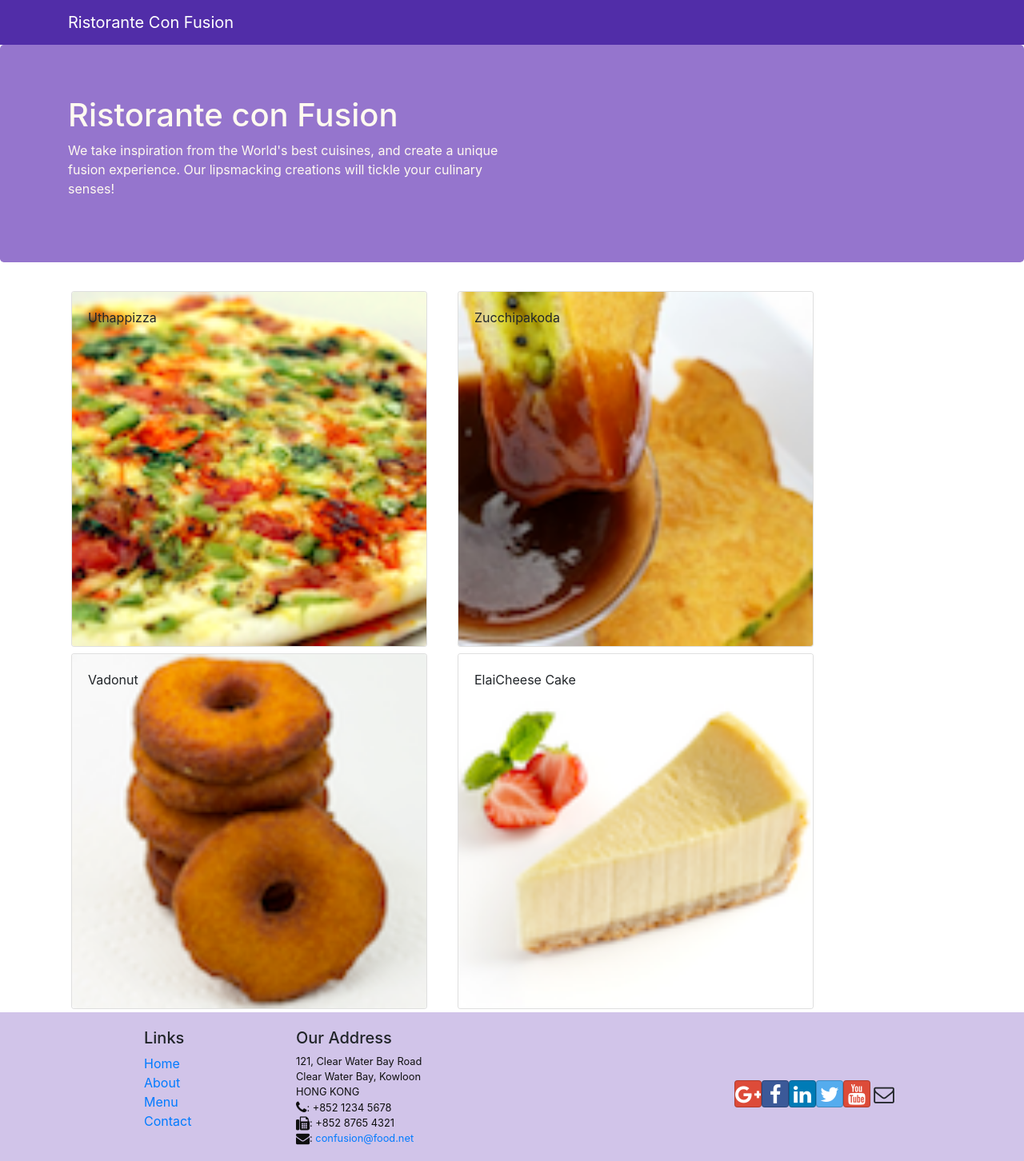
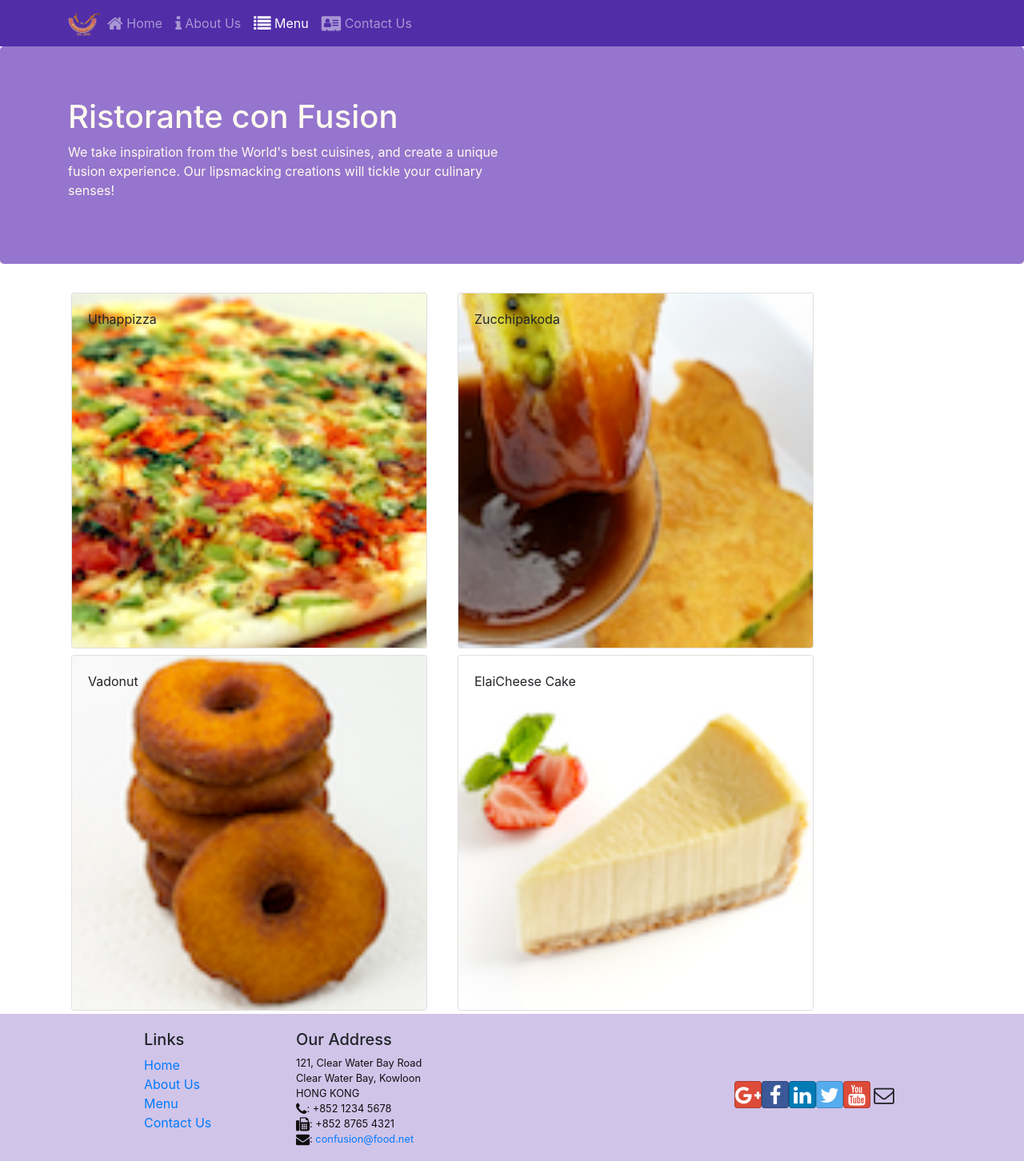
Before and after one commit to lehoangnhatlinh/my-app, a React (Create React App) app: page /menu in a window 1280 px wide. Shown: the top 1452 px of the page at 80% size. Built offline with nearby package versions, Linux system fonts and the light colour scheme.

Commit message:
React Router

```diff
--- a/src/App.js
+++ b/src/App.js
@@ -2,6 +2,7 @@
 import { Component } from 'react';
 import { DISHES } from './shared/dishes';
 import Main from './component/MainComponent';
+import { BrowserRouter } from 'react-router-dom';
 
 class App extends Component {
   constructor(props) {
@@ -13,9 +14,11 @@
 
   render() {
     return (
-      <div className="App">
-        <Main />
-      </div>
+      <BrowserRouter>
+        <div className="App">
+          <Main />
+        </div>
+      </BrowserRouter>
     );
   }
 }
--- a/src/component/FooterComponent.js
+++ b/src/component/FooterComponent.js
@@ -1,4 +1,5 @@
 import React from 'react';
+import { Link } from 'react-router-dom';
 
 function Footer(props) {
   return (
@@ -8,10 +9,10 @@
           <div className="col-4 offset-1 col-sm-2">
             <h5>Links</h5>
             <ul className="list-unstyled">
-              <li><a href="#">Home</a></li>
-              <li><a href="#">About</a></li>
-              <li><a href="#">Menu</a></li>
-              <li><a href="contactus.html">Contact</a></li>
+              <li><Link to='/home'>Home</Link></li>
+              <li><Link to='/aboutus'>About Us</Link></li>
+              <li><Link to='/menu'>Menu</Link></li>
+              <li><Link to='/contactus'>Contact Us</Link></li>
             </ul>
           </div>
           <div className="col-7 col-sm-5">
--- a/src/component/HeaderComponent.js
+++ b/src/component/HeaderComponent.js
@@ -1,13 +1,47 @@
 import React, { Component } from 'react';
-import { Navbar, NavbarBrand, Jumbotron } from 'reactstrap';
+import { Nav, Navbar, NavbarBrand, NavbarToggler, Collapse, NavItem, Jumbotron } from 'reactstrap';
+import { NavLink } from 'react-router-dom';
+
 
 class Header extends Component {
+  constructor(props) {
+    super(props);
+
+    this.toggleNav = this.toggleNav.bind(this);
+    this.state = {
+      isNavOpen: false
+    };
+  }
+
+  toggleNav() {
+    this.setState({
+      isNavOpen: !this.state.isNavOpen
+    });
+  }
+
   render() {
     return (
-      <React.Fragment>
-        <Navbar dark>
+      <div>
+        <Navbar dark expand="md">
           <div className="container">
-            <NavbarBrand href="/">Ristorante Con Fusion</NavbarBrand>
+            <NavbarToggler onClick={this.toggleNav} />
+            <NavbarBrand className="mr-auto" href="/"><img src='assets/images/logo.png' height="30" width="41" alt='Ristorante Con Fusion' /></NavbarBrand>
+            <Collapse isOpen={this.state.isNavOpen} navbar>
+              <Nav navbar>
+                <NavItem>
+                  <NavLink className="nav-link" to='/home'><span className="fa fa-home fa-lg"></span> Home</NavLink>
+                </NavItem>
+                <NavItem>
+                  <NavLink className="nav-link" to='/aboutus'><span className="fa fa-info fa-lg"></span> About Us</NavLink>
+                </NavItem>
+                <NavItem>
+                  <NavLink className="nav-link" to='/menu'><span className="fa fa-list fa-lg"></span> Menu</NavLink>
+                </NavItem>
+                <NavItem>
+                  <NavLink className="nav-link" to='/contactus'><span className="fa fa-address-card fa-lg"></span> Contact Us</NavLink>
+                </NavItem>
+              </Nav>
+            </Collapse>
           </div>
         </Navbar>
         <div className='jumbotron'>
@@ -20,9 +54,10 @@
             </div>
           </div>
         </div>
-      </React.Fragment>
+      </div>
     );
   }
 }
 
+
 export default Header;
--- /dev/null
+++ b/src/component/HomeComponent.js
@@ -0,0 +1,11 @@
+import React from 'react';
+
+function Home(props) {
+  return (
+    <div className="container">
+      <h4>Home</h4>
+    </div>
+  );
+}
+
+export default Home;
--- a/src/component/MainComponent.js
+++ b/src/component/MainComponent.js
@@ -1,11 +1,11 @@
 import React, { Component } from 'react';
-import { Navbar, NavbarBrand } from 'reactstrap';
 import Menu from './MenuComponent';
 import DishDetail from './DishdetailComponent';
 import { DISHES } from '../shared/dishes';
 import Header from './HeaderComponent';
 import Footer from './FooterComponent';
-
+import Home from './HomeComponent';
+import { Switch, Route, Redirect } from 'react-router-dom';
 
 class Main extends Component {
 
@@ -22,13 +22,23 @@
   }
 
   render() {
+    const HomePage = () => {
+      return(
+        <Home/>
+      );
+    }
+    <Switch>
+      <Route path='/home' component={HomePage} />
+      <Route exact path='/menu' component={() => <Menu dishes={this.state.dishes} />} />
+      <Redirect to="/home" />
+    </Switch>
+
     return (
       <div>
         <Header />
         <Menu dishes={this.state.dishes} onClick={(dishId) => this.onDishSelect(dishId)} />
         <DishDetail dish={this.state.dishes.filter((dish) => dish.id === this.state.selectedDish)[0]} />
         <Footer />
-
       </div>
     );
   }
--- a/src/component/MenuComponent.js
+++ b/src/component/MenuComponent.js
@@ -3,8 +3,7 @@
 
 function RenderMenuItem({ dish, onClick }) {
   return (
-    <Card
-      onClick={() => onClick(dish.id)}>
+    <Card>
       <CardImg width="100%" src={dish.image} alt={dish.name} />
       <CardImgOverlay>
         <CardTitle>{dish.name}</CardTitle>
```
